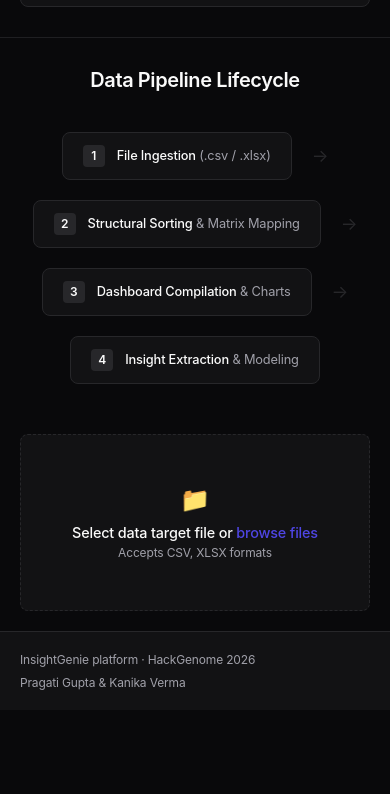
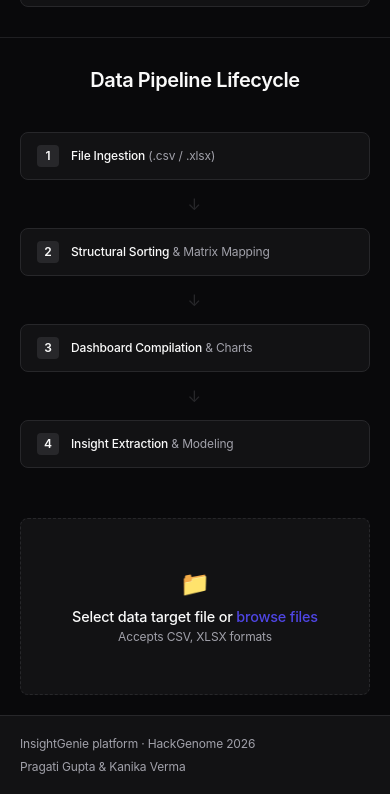
Before and after one commit to kanika647/insightgenie-ai, a plain HTML site: page index.html in a window 390 px wide. Shown: the part 1653-2447 px from the top of the page. Before the commit the page ends 2363 px from the top, so only its background shows below. Drawn offline with nearby package versions, Linux system fonts and the light colour scheme.

Commit message:
Updated homepage UI

```diff
--- a/css/style.css
+++ b/css/style.css
@@ -268,21 +268,26 @@ body {
 .steps {
   display: flex;
   align-items: center;
-  justify-content: space-between;
-  flex-wrap: wrap;
-  gap: 20px;
-  max-width: 900px;
+  justify-content: center;
+  gap: 12px;
+  max-width: 1100px;
   margin: 0 auto;
+  width: 100%;
 }
+
 .step {
   display: flex;
   align-items: center;
   gap: 12px;
   background: var(--surface);
   border: 1px solid var(--border);
-  padding: 12px 20px;
+  padding: 12px 16px;
   border-radius: var(--radius);
+  flex: 1; /* Forces all steps to share the horizontal row space equally */
+  min-width: 0; /* Prevents text overflow breaking layouts */
+  white-space: nowrap; /* Keeps title and subtitle aligned crisply */
 }
+
 .step-num {
   width: 22px;
   height: 22px;
@@ -294,11 +299,41 @@ body {
   font-weight: 600;
   font-size: 0.75rem;
   color: var(--text);
+  flex-shrink: 0; /* Prevents the numbers from squeezing */
 }
-.step-text { font-size: 0.8rem; color: var(--text-muted); text-align: left; }
+
+.step-text {
+  font-size: 0.75rem;
+  color: var(--text-muted);
+  text-align: left;
+  overflow: hidden;
+  text-overflow: ellipsis;
+}
+
 .step-text strong { color: var(--text); font-weight: 500; }
-.step-arrow { color: var(--border); font-size: 1.1rem; }
 
+.step-arrow {
+  color: var(--border);
+  font-size: 1rem;
+  flex-shrink: 0;
+  user-select: none;
+}
+
+/* Responsive adjustment so it shifts safely on mobile windows */
+@media (max-width: 1024px) {
+  .steps {
+    flex-direction: column;
+    gap: 12px;
+  }
+  .step {
+    width: 100%;
+    max-width: 400px;
+  }
+  .step-arrow {
+    transform: rotate(90deg); /* Flips the arrow downward for vertical lists */
+    margin: 2px 0;
+  }
+}
 /* Drop zone */
 .drop-zone {
   margin: 40px 40px 60px;
```
